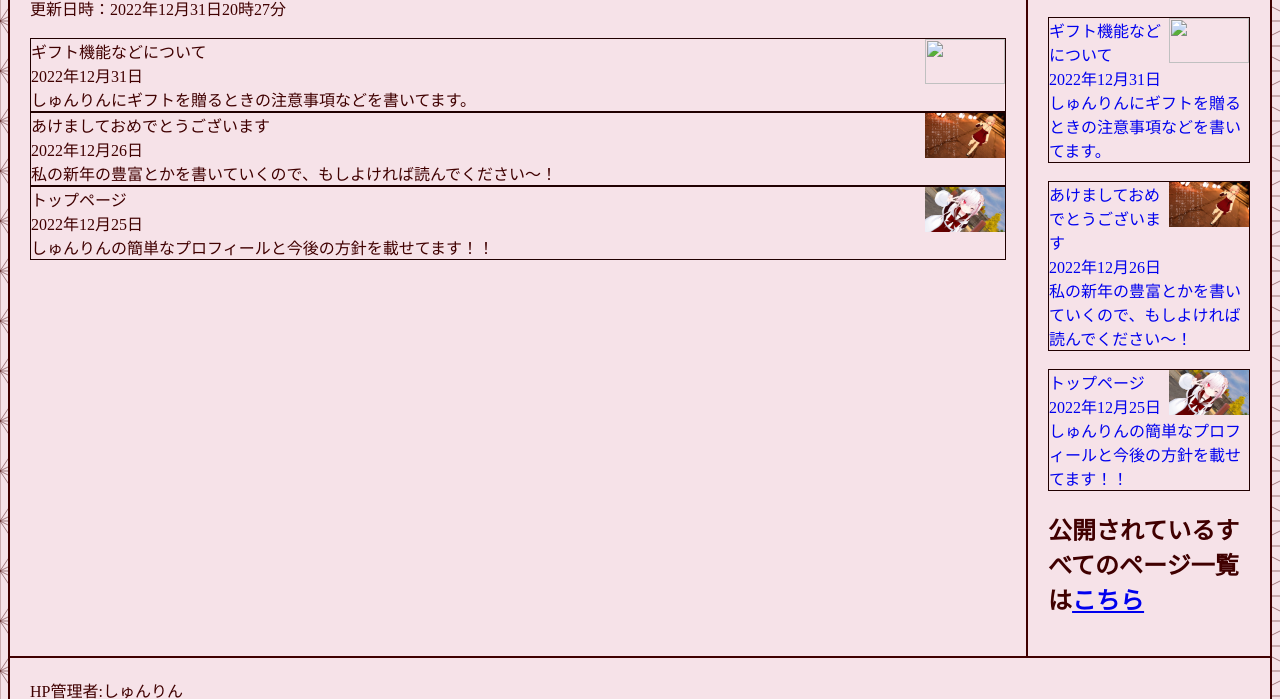
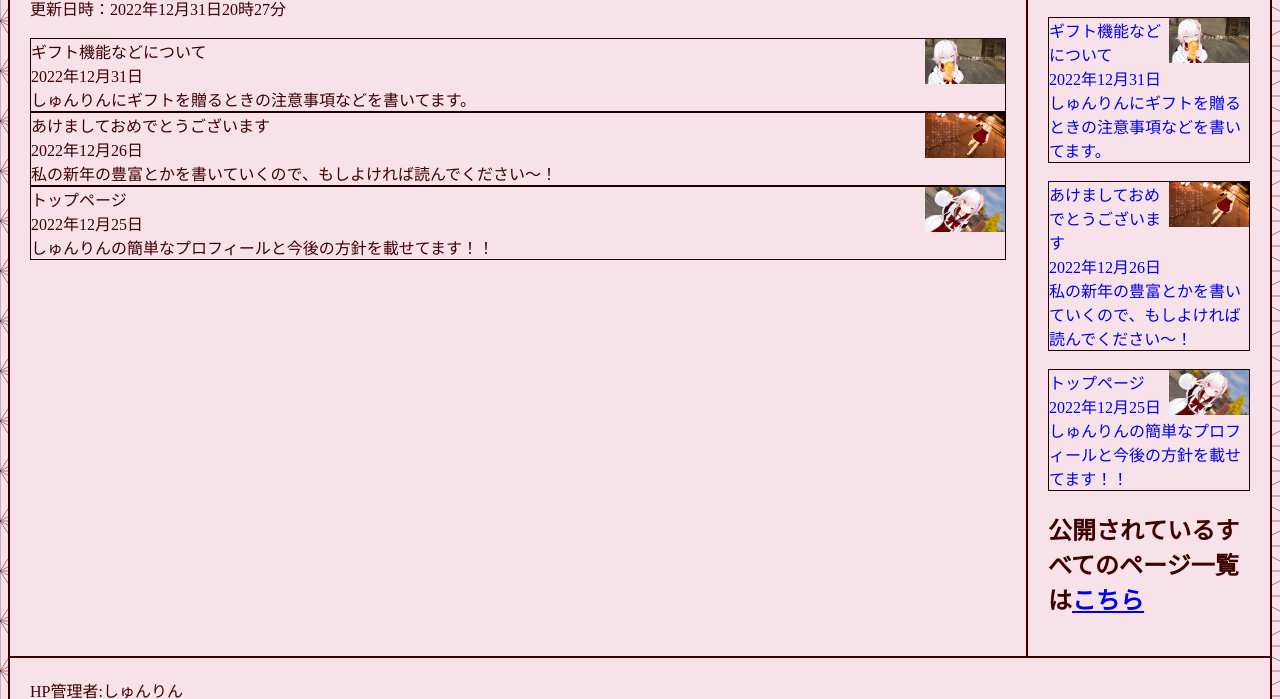
Before and after one commit to shunrin824/test_page, a plain HTML site: page allpage.html in a window 1280 px wide. Shown: the part 279-978 px from the top of the page. Drawn offline with Linux system fonts and the light colour scheme.

Commit message:
page_update

```diff
--- a/allpage.html
+++ b/allpage.html
@@ -131,14 +131,14 @@
                     <h1>すべての記事</h1>
 
                     更新日時：2022年12月31日20時27分<br><br>
-                    <div class="box"><a href="00000000000003.html" style="text-decoration: none;"><picture align="right" style="width:80px;height:45px;"><source type="image/webp" srcset="webp/.webp"><source type="image/jpeg" srcset="jpeg/.jpg"><img src="jpeg/.jpg" align="right" style="width:80px;height:45px;"></picture>ギフト機能などについて<br>2022年12月31日<br clear="all">しゅんりんにギフトを贈るときの注意事項などを書いてます。<br></a></div><div class="box"><a href="00000000000002.html" style="text-decoration: none;"><picture align="right" style="width:80px;height:45px;"><source type="image/webp" srcset="webp/00000000000004.webp"><source type="image/jpeg" srcset="jpeg/00000000000004.jpg"><img src="jpeg/00000000000004.jpg" align="right" style="width:80px;height:45px;"></picture>あけましておめでとうございます<br>2022年12月26日<br clear="all">私の新年の豊富とかを書いていくので、もしよければ読んでください～！<br></a></div><div class="box"><a href="index.html" style="text-decoration: none;"><picture align="right" style="width:80px;height:45px;"><source type="image/webp" srcset="webp/00000000000001.webp"><source type="image/jpeg" srcset="jpeg/00000000000001.jpg"><img src="jpeg/00000000000001.jpg" align="right" style="width:80px;height:45px;"></picture>トップページ<br>2022年12月25日<br clear="all">しゅんりんの簡単なプロフィールと今後の方針を載せてます！！<br></a></div>
+                    <div class="box"><a href="00000000000003.html" style="text-decoration: none;"><picture align="right" style="width:80px;height:45px;"><source type="image/webp" srcset="webp/00000000000005.webp"><source type="image/jpeg" srcset="jpeg/00000000000005.jpg"><img src="jpeg/00000000000005.jpg" align="right" style="width:80px;height:45px;"></picture>ギフト機能などについて<br>2022年12月31日<br clear="all">しゅんりんにギフトを贈るときの注意事項などを書いてます。<br></a></div><div class="box"><a href="00000000000002.html" style="text-decoration: none;"><picture align="right" style="width:80px;height:45px;"><source type="image/webp" srcset="webp/00000000000004.webp"><source type="image/jpeg" srcset="jpeg/00000000000004.jpg"><img src="jpeg/00000000000004.jpg" align="right" style="width:80px;height:45px;"></picture>あけましておめでとうございます<br>2022年12月26日<br clear="all">私の新年の豊富とかを書いていくので、もしよければ読んでください～！<br></a></div><div class="box"><a href="index.html" style="text-decoration: none;"><picture align="right" style="width:80px;height:45px;"><source type="image/webp" srcset="webp/00000000000001.webp"><source type="image/jpeg" srcset="jpeg/00000000000001.jpg"><img src="jpeg/00000000000001.jpg" align="right" style="width:80px;height:45px;"></picture>トップページ<br>2022年12月25日<br clear="all">しゅんりんの簡単なプロフィールと今後の方針を載せてます！！<br></a></div>
                 </div>
             </div>
             <!--ここからサイドメニュー-->
             <div class="side">
                 <div class="article">
                     <h2>最新の記事はこちら</h2>
-                    <div class="box"><a href="00000000000003.html" style="text-decoration: none;"><picture align="right" style="width:80px;height:45px;"><source type="image/webp" srcset="webp/.webp"><source type="image/jpeg" srcset="jpeg/.jpg"><img src="jpeg/.jpg" align="right" style="width:80px;height:45px;"></picture>ギフト機能などについて<br>2022年12月31日<br clear="all">しゅんりんにギフトを贈るときの注意事項などを書いてます。<br></a></div><br>
+                    <div class="box"><a href="00000000000003.html" style="text-decoration: none;"><picture align="right" style="width:80px;height:45px;"><source type="image/webp" srcset="webp/00000000000005.webp"><source type="image/jpeg" srcset="jpeg/00000000000005.jpg"><img src="jpeg/00000000000005.jpg" align="right" style="width:80px;height:45px;"></picture>ギフト機能などについて<br>2022年12月31日<br clear="all">しゅんりんにギフトを贈るときの注意事項などを書いてます。<br></a></div><br>
                     <div class="box"><a href="00000000000002.html" style="text-decoration: none;"><picture align="right" style="width:80px;height:45px;"><source type="image/webp" srcset="webp/00000000000004.webp"><source type="image/jpeg" srcset="jpeg/00000000000004.jpg"><img src="jpeg/00000000000004.jpg" align="right" style="width:80px;height:45px;"></picture>あけましておめでとうございます<br>2022年12月26日<br clear="all">私の新年の豊富とかを書いていくので、もしよければ読んでください～！<br></a></div><br>
                     <div class="box"><a href="index.html" style="text-decoration: none;"><picture align="right" style="width:80px;height:45px;"><source type="image/webp" srcset="webp/00000000000001.webp"><source type="image/jpeg" srcset="jpeg/00000000000001.jpg"><img src="jpeg/00000000000001.jpg" align="right" style="width:80px;height:45px;"></picture>トップページ<br>2022年12月25日<br clear="all">しゅんりんの簡単なプロフィールと今後の方針を載せてます！！<br></a></div>
                     <h2>公開されているすべてのページ一覧は<a href="allpage.html">こちら</a></h2>
```
Also changed, not shown: 00000000000002.html (+1 -1 lines), 00000000000003.html (+2 -2 lines), index.html (+1 -1 lines), jpeg/00000000000005.jpg (added), webp/00000000000005.webp (added).
